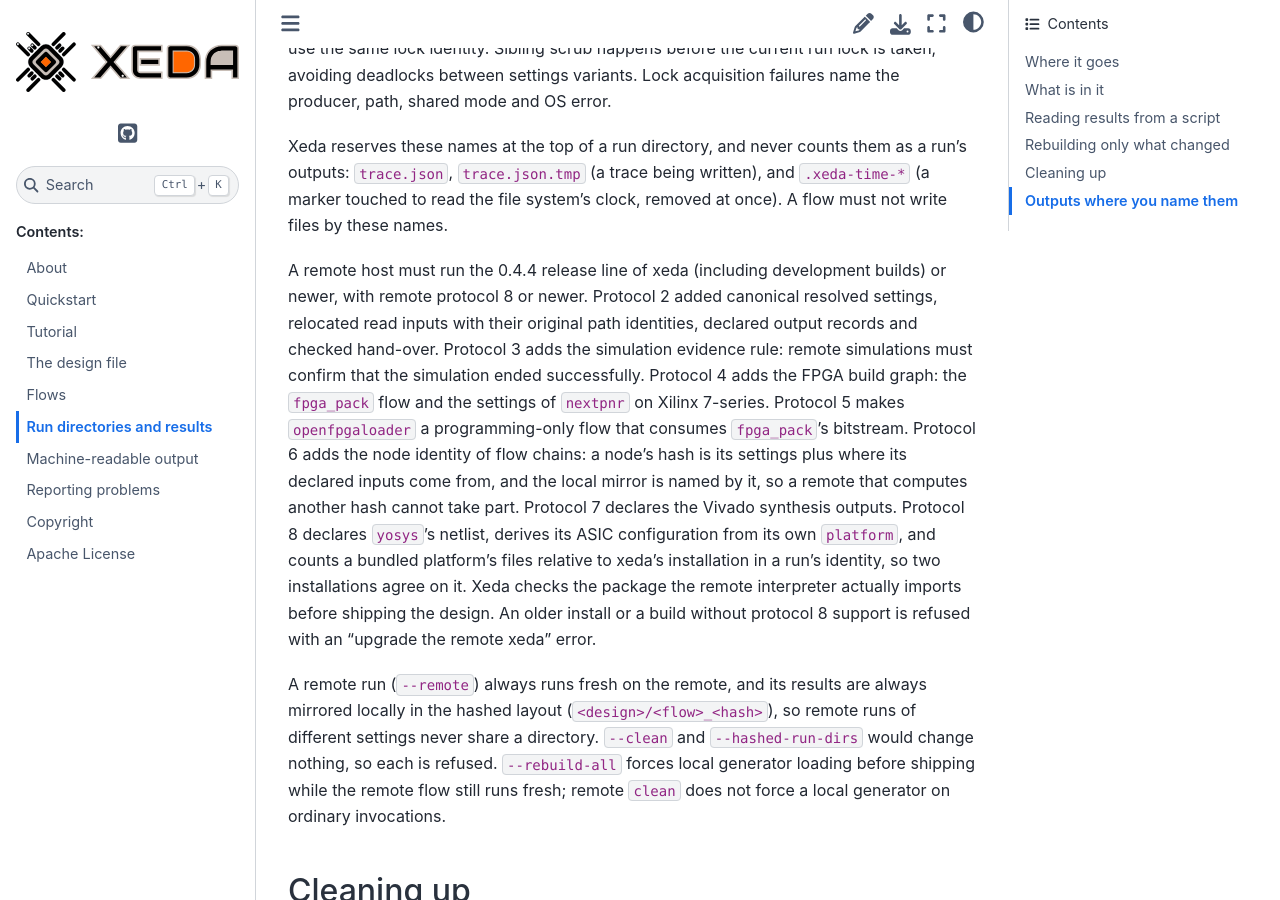
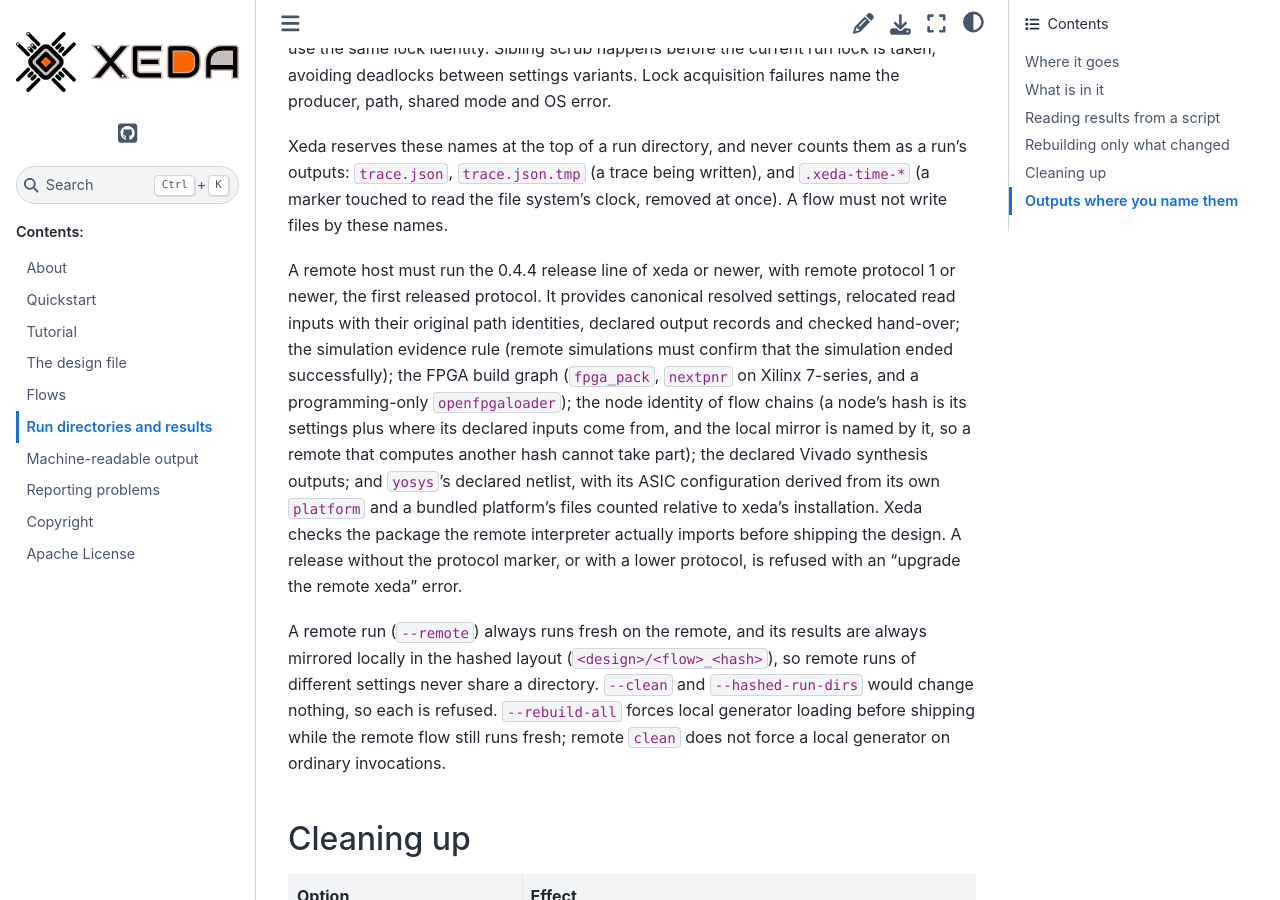
Before and after one commit to XedaHQ/xeda, a Sphinx documentation site: the page built from docs/run-directories.rst, in a window 1280 px wide and 900 px high, scrolled down 10520 px. Built offline with Sphinx 7.4.7 and the Sphinx Book theme 1.1.4, drawn with Linux system fonts in a browser that asks for light colours.

Commit message:
Make the remote protocol 1, raised once per release cycle
No released xeda carries a remote protocol marker: 0.4.3 and 0.4.4 have
only REMOTE_XEDA_MIN_VERSION, so protocols 2 through 8 existed only between
releases, where development builds are not supported remotes. The first
released protocol is 1, and it is described once: what a protocol-1 remote
provides, from canonical resolved settings to yosys's declared netlist with
its ASIC configuration. The markers are raised together once per release
cycle, when anything remote-visible changed since the last release; pull
requests between releases do not bump them. A remote with no marker, or a
lower one, is refused before anything ships.

The post_synth_opt reload check compared a reload with itself; it now
reloads the settings it read back from their JSON form.

```diff
--- a/docs/run-directories.rst
+++ b/docs/run-directories.rst
@@ -407,20 +407,18 @@ outputs: ``trace.json``, ``trace.json.tmp`` (a trace being written), and ``.xeda
 marker touched to read the file system's clock, removed at once). A flow must not write files by
 these names.
 
-A remote host must run the 0.4.4 release line of xeda (including development builds) or newer,
-with remote protocol 8 or newer. Protocol 2 added canonical resolved settings, relocated read
-inputs with their original path identities, declared output records and checked hand-over.
-Protocol 3 adds the simulation evidence rule: remote simulations must confirm that the
-simulation ended successfully. Protocol 4 adds the FPGA build graph: the ``fpga_pack`` flow and
-the settings of ``nextpnr`` on Xilinx 7-series. Protocol 5 makes ``openfpgaloader`` a
-programming-only flow that consumes ``fpga_pack``'s bitstream. Protocol 6 adds the node identity
-of flow chains: a node's hash is its settings plus where its declared inputs come from, and the
-local mirror is named by it, so a remote that computes another hash cannot take part. Protocol 7
-declares the Vivado synthesis outputs. Protocol 8 declares ``yosys``'s netlist, derives its ASIC
-configuration from its own ``platform``, and counts a bundled platform's files relative to xeda's
-installation in a run's identity, so two installations agree on it. Xeda checks
-the package the remote interpreter actually imports before shipping the design. An older install
-or a build without protocol 8 support is refused with an "upgrade the remote xeda" error.
+A remote host must run the 0.4.4 release line of xeda or newer, with remote protocol 1 or newer,
+the first released protocol. It provides canonical resolved settings, relocated read inputs with
+their original path identities, declared output records and checked hand-over; the simulation
+evidence rule (remote simulations must confirm that the simulation ended successfully); the FPGA
+build graph (``fpga_pack``, ``nextpnr`` on Xilinx 7-series, and a programming-only
+``openfpgaloader``); the node identity of flow chains (a node's hash is its settings plus where
+its declared inputs come from, and the local mirror is named by it, so a remote that computes
+another hash cannot take part); the declared Vivado synthesis outputs; and ``yosys``'s declared
+netlist, with its ASIC configuration derived from its own ``platform`` and a bundled platform's
+files counted relative to xeda's installation. Xeda checks the package the remote interpreter
+actually imports before shipping the design. A release without the protocol marker, or with a
+lower protocol, is refused with an "upgrade the remote xeda" error.
 
 A remote run (``--remote``) always runs fresh on the remote, and its results are always mirrored
 locally in the hashed layout (``<design>/<flow>_<hash>``), so remote runs of different settings
```
Also changed, not shown: CHANGELOG.md (+15 -16 lines), CLAUDE.md (+14 -15 lines), src/xeda/__init__.py (+6 -7 lines), src/xeda/data/agent/SKILL.md (+4 -5 lines), .claude/skills/xeda/SKILL.md, 4 other files.
